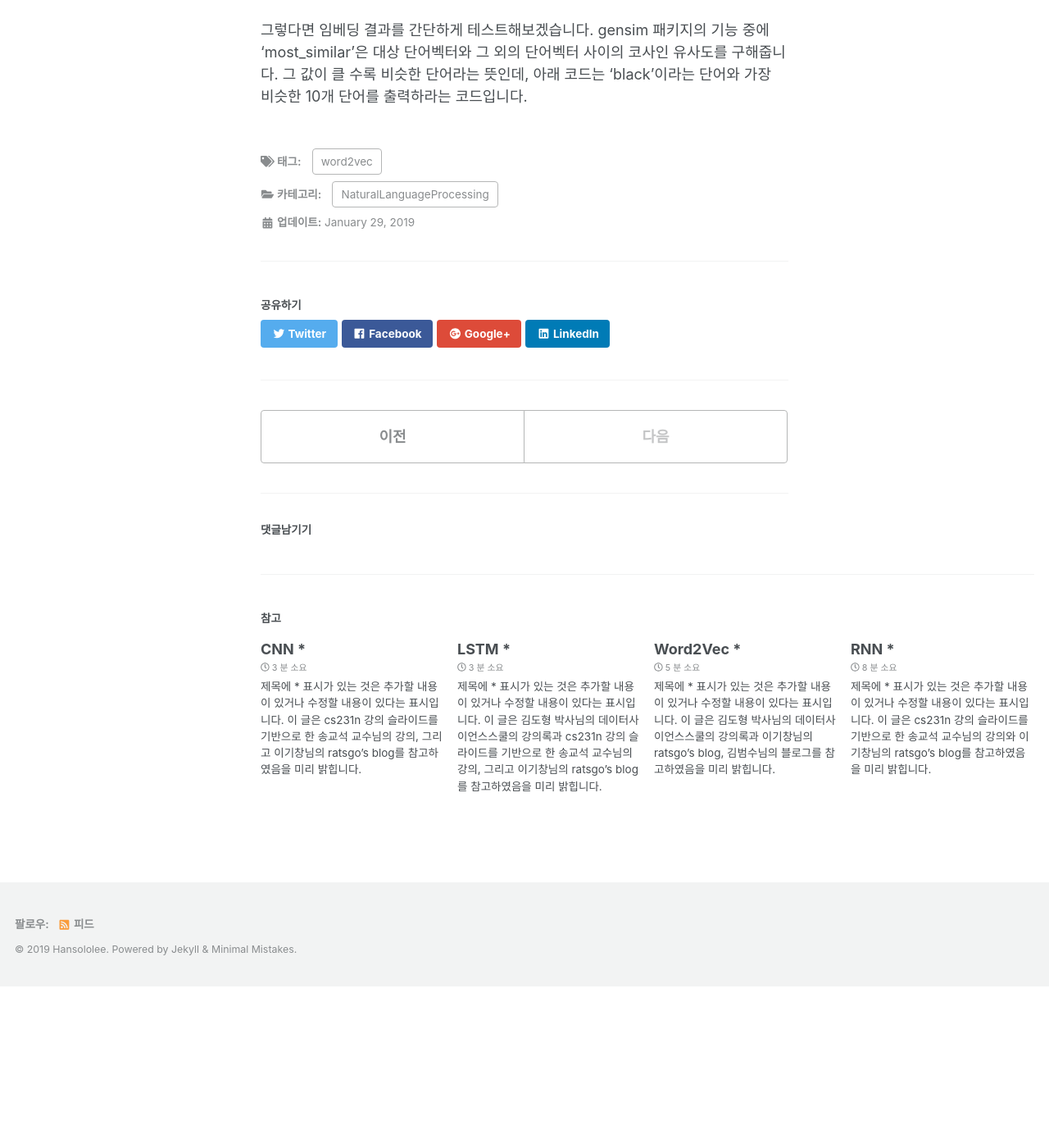
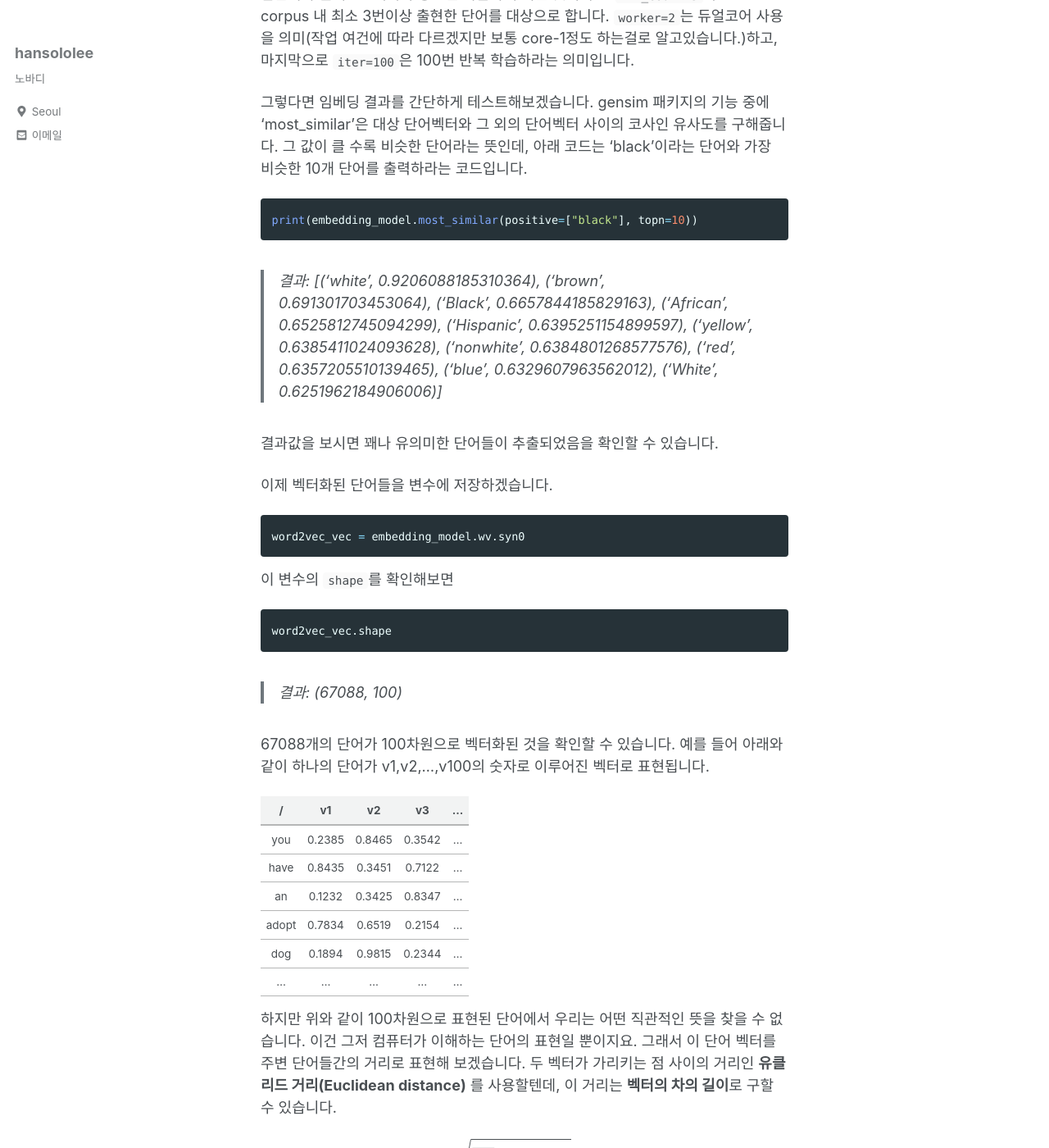
Before and after one commit to arisongha/hansololee.github.io, a Jekyll site: the page built from _posts/2019-01-29-word2vec_withcode.md, in a window 1280 px wide and 1400 px high, scrolled down 2107 px. Shown: the whole window at 82% size. Built offline with Jekyll 4.4.1, drawn with Linux system fonts in a browser that asks for light colours; cached includes are drawn as plain includes; nearby versions of some CDN libraries; formulas are drawn with MathJax 3; before the commit the page ends 3311 px from its top, so only the background shows below that; some of the changed text lies outside the part shown.

Commit message:
Update 2019-01-29-word2vec_withcode.md

````diff
--- a/_posts/2019-01-29-word2vec_withcode.md
+++ b/_posts/2019-01-29-word2vec_withcode.md
@@ -48,6 +48,56 @@ train_corpus[1]
 
 ### 2. word2vec으로 단어 임베딩하기
 
-그 다음으론 tokenized corpus에 gensim패키지를 활용해서 word2vec을 적용합니다. 위 코드의 파라미터를 알아보자면, 첫번째 파라미터로 tokenized된 문장의 corpus를 넣어주었습니다. 그리고 `size=100`으로 설정하였으므로 이 단어들을 학습해서 각 단어를 100차원의 벡터로 변경해줍니다. 또한 `sg=1`은 방법론으로 'skip-gram' 방식을 채택했음을 의미합니다. `window=2`이므로 중심 단어 앞뒤로 2개까지 학습합니다. 즉 중심단어와 앞뒤로 2개니까 총 4번 학습하게 되는 것이지요. `min_count=3`이므로 corpus 내 최소 3번이상 출현한 단어를 대상으로 합니다. `worker=2`는 듀얼코어 사용을 의미(작업 여건에 따라 다르겠지만 보통 core-1정도 하는걸로 알고있습니다.)하고, 마지막으로 `iter=100`은 100번 반복 학습하라는 의미입니다.
+그 다음으론 tokenized corpus에 gensim패키지를 활용해서 word2vec을 적용합니다.
+
+```python
+embedding_model = Word2Vec(train_corpus, size=100, window = 2, min_count=3, workers=2, iter=100, sg=1)
+```
+
+위 코드의 파라미터를 알아보자면, 첫번째 파라미터로 tokenized된 문장의 corpus를 넣어주었습니다. 그리고 `size=100`으로 설정하였으므로 이 단어들을 학습해서 각 단어를 100차원의 벡터로 변경해줍니다. 또한 `sg=1`은 방법론으로 'skip-gram' 방식을 채택했음을 의미합니다. `window=2`이므로 중심 단어 앞뒤로 2개까지 학습합니다. 즉 중심단어와 앞뒤로 2개니까 총 4번 학습하게 되는 것이지요. `min_count=3`이므로 corpus 내 최소 3번이상 출현한 단어를 대상으로 합니다. `worker=2`는 듀얼코어 사용을 의미(작업 여건에 따라 다르겠지만 보통 core-1정도 하는걸로 알고있습니다.)하고, 마지막으로 `iter=100`은 100번 반복 학습하라는 의미입니다.
 
 그렇다면 임베딩 결과를 간단하게 테스트해보겠습니다. gensim 패키지의 기능 중에 ‘most_similar’은 대상 단어벡터와 그 외의 단어벡터 사이의 코사인 유사도를 구해줍니다. 그 값이 클 수록 비슷한 단어라는 뜻인데, 아래 코드는 ‘black’이라는 단어와 가장 비슷한 10개 단어를 출력하라는 코드입니다.
+
+```python
+print(embedding_model.most_similar(positive=["black"], topn=10))
+```
+>결과: [('white', 0.9206088185310364), ('brown', 0.691301703453064), ('Black', 0.6657844185829163), ('African', 0.6525812745094299), ('Hispanic', 0.6395251154899597), ('yellow', 0.6385411024093628), ('nonwhite', 0.6384801268577576), ('red', 0.6357205510139465), ('blue', 0.6329607963562012), ('White', 0.6251962184906006)]
+
+결과값을 보시면 꽤나 유의미한 단어들이 추출되었음을 확인할 수 있습니다.
+
+이제 벡터화된 단어들을 변수에 저장하겠습니다.
+```python
+word2vec_vec = embedding_model.wv.syn0
+```
+이 변수의 `shape`를 확인해보면
+```python
+word2vec_vec.shape
+```
+> 결과: (67088, 100)
+
+67088개의 단어가 100차원으로 벡터화된 것을 확인할 수 있습니다. 예를 들어 아래와 같이 하나의 단어가 v1,v2,...,v100의 숫자로 이루어진 벡터로 표현됩니다.
+
+|  /  | v1 | v2 | v3 | ... |
+|:--:|:--:|:--:|:--:|:--:|
+| you | 0.2385| 0.8465 | 0.3542 | ... |
+| have| 0.8435 | 0.3451 | 0.7122 | ... |
+| an| 0.1232 | 0.3425 | 0.8347 | ... |
+| adopt| 0.7834 | 0.6519 | 0.2154 | ... |
+| dog| 0.1894 | 0.9815 | 0.2344 | ... |
+| ... | ... | ... | ... | ... |
+
+하지만 위와 같이 100차원으로 표현된 단어에서 우리는 어떤 직관적인 뜻을 찾을 수 없습니다. 이건 그저 컴퓨터가 이해하는 단어의 표현일 뿐이지요.
+그래서 이 단어 벡터를 주변 단어들간의 거리로 표현해 보겠습니다. 두 벡터가 가리키는 점 사이의 거리인 **유클리드 거리(Euclidean distance)** 를 사용할텐데, 이 거리는 **벡터의 차의 길이**로 구할 수 있습니다.
+
+$$
+\begin{eqnarray}
+\| a - b \|
+&=& \sqrt{\sum_{i=1} (a_i - b_i)^2} \\
+&=& \sqrt{\sum_{i=1} ( a_i^2 - 2 a_i b_i + b_i^2 )} \\
+&=& \sqrt{\sum_{i=1} a_i^2 + \sum_{i=1} b_i^2 - 2 \sum_{i=1} a_i b_i} \\
+&=& \sqrt{\| a \|^2 + \| b \|^2  - 2 a^Tb }
+\end{eqnarray}
+$$
+
+즉, 위 과정을 한눈에 표현하자면 아래 식과 같습니다.
+$$\| a - b \|^2 = \| a \|^2 + \| b \|^2 - 2 a^T b$$
````
